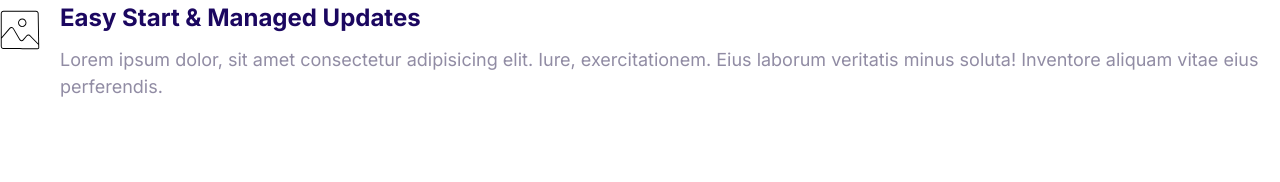
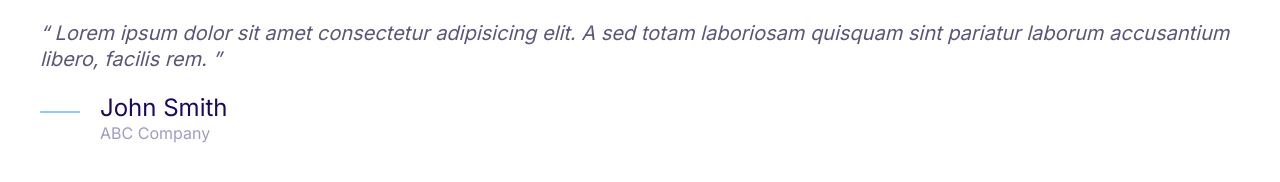
Before and after one commit to fayemoon/Moshify-project, a plain HTML site: page index.html in a window 1280 px wide. Drawn offline with Linux system fonts and the light colour scheme.

Commit message:
Build the quotes component.

```diff
--- a/css/styles.css
+++ b/css/styles.css
@@ -4,6 +4,7 @@
   --color-accent: #ff3400;
   --color-headings: #1b0760;
   --color-body: #918ca4;
+  --color-body-darker: #5c5577;
   --color-border: #ccc;
   --border-radius: 30px;
 }
@@ -387,3 +388,53 @@ a {
 .media__image {
   margin-top: 1rem;
 }
+
+/* Quotes */
+
+.quote {
+  font-size: 3rem;
+  font-style: italic;
+  color: var(--color-body-darker);
+  line-height: 1.3;
+}
+
+.quote__text::before {
+  content: open-quote;
+}
+
+.quote__text::after {
+  content: close-quote;
+}
+
+.quote__author {
+  font-size: 3rem;
+  font-weight: 500;
+  font-style: normal;
+  margin-bottom: 0;
+}
+
+.quote__company {
+  color: var(--color-headings);
+  opacity: 0.4;
+  font-size: 2rem;
+  font-style: normal;
+}
+
+.quote__line {
+  position: relative;
+  bottom: 10px;
+}
+
+@media screen and (min-width: 1024px) {
+  .quote {
+    font-size: 2rem;
+  }
+
+  .quote__author {
+    font-size: 2.4rem;
+  }
+
+  .quote__company {
+    font-size: 1.6rem;
+  }
+}
--- a/index.html
+++ b/index.html
@@ -14,20 +14,25 @@
     <link rel="stylesheet" href="css/styles.css" />
   </head>
   <body>
+    <blockquote class="quote">
+      <p class="quote__text">
+        Lorem ipsum dolor sit amet consectetur adipisicing elit. A sed totam
+        laboriosam quisquam sint pariatur laborum accusantium libero, facilis
+        rem.
+      </p>
+      <footer>
         <div class="media">
           <div class="media__image">
-        <svg class="icon icon--primary">
-          <use xlink:href="images/sprite.svg#snap"></use>
+            <svg class="icon icon--primary quote__line">
+              <use xlink:href="images/sprite.svg#line"></use>
             </svg>
           </div>
           <div class="media__body">
-        <h3 class="media__title">Easy Start & Managed Updates</h3>
-        <p>
-          Lorem ipsum dolor, sit amet consectetur adipisicing elit. Iure,
-          exercitationem. Eius laborum veritatis minus soluta! Inventore aliquam
-          vitae eius perferendis.
-        </p>
+            <h3 class="media__title quote__author">John Smith</h3>
+            <p class="quote__company">ABC Company</p>
           </div>
         </div>
+      </footer>
+    </blockquote>
   </body>
 </html>
```
Also changed, not shown: components/quotes.html (added, +19 -0 lines), components/media.html (renamed from components/media-objects.html). Lines whose indentation alone changed are shown as unchanged.
